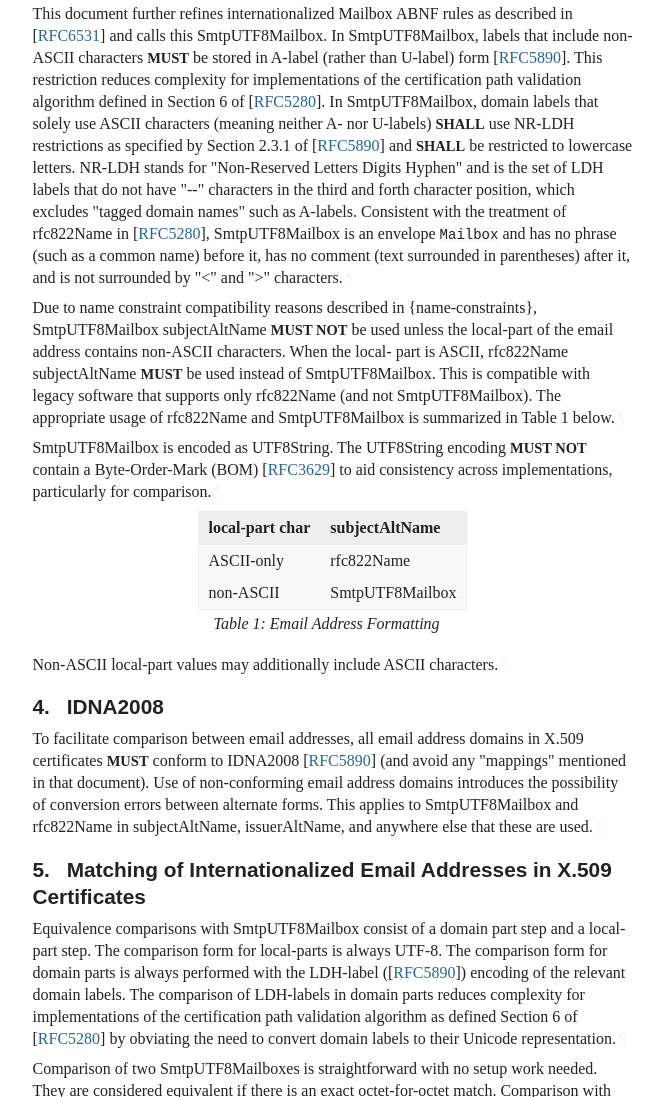
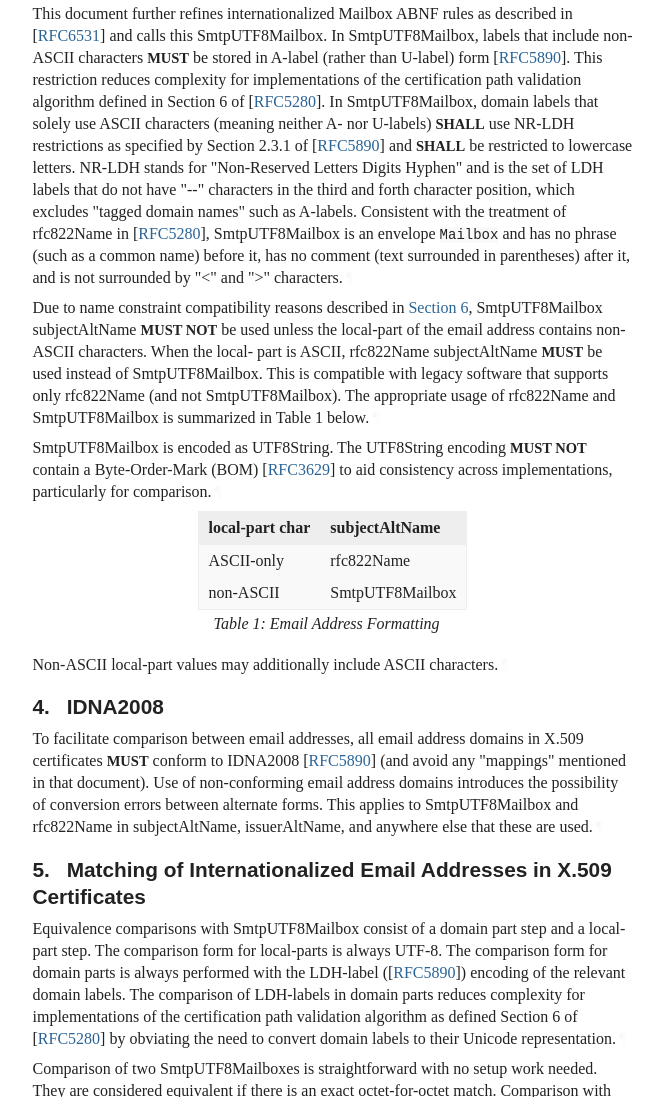
Before and after one commit to CBonnell/draft-lamps-rfc8398-bis, a plain HTML site: page draft-bonnell-lamps-rfc8398bis.html in a window 1280 px wide. Shown: the part 1834-2931 px from the top of the page, without its empty margins (92-752 px from the left). Drawn offline with Linux system fonts and the light colour scheme; a web font is replaced by a local one.

Commit message:
Script updating gh-pages from 16f984f. [ci skip]

```diff
--- a/draft-bonnell-lamps-rfc8398bis.html
+++ b/draft-bonnell-lamps-rfc8398bis.html
@@ -1308,7 +1308,7 @@ in <span>[<a href="#RFC5280" class="cite xref">RFC5280</a>]</span>, SmtpUTF8Mail
 phrase (such as a common name) before it, has no comment (text
 surrounded in parentheses) after it, and is not surrounded by "&lt;" and
 "&gt;" characters.<a href="#section-3-4" class="pilcrow">¶</a></p>
-<p id="section-3-5">Due to name constraint compatibility reasons described in {name-constraints},
+<p id="section-3-5">Due to name constraint compatibility reasons described in <a href="#name-constraints" class="auto internal xref">Section 6</a>,
 SmtpUTF8Mailbox subjectAltName <span class="bcp14">MUST NOT</span> be used unless the local-part
 of the email address contains non-ASCII characters.  When the local-
 part is ASCII, rfc822Name subjectAltName <span class="bcp14">MUST</span> be used instead of
```
Also changed, not shown: draft-bonnell-lamps-rfc8398bis.txt.
